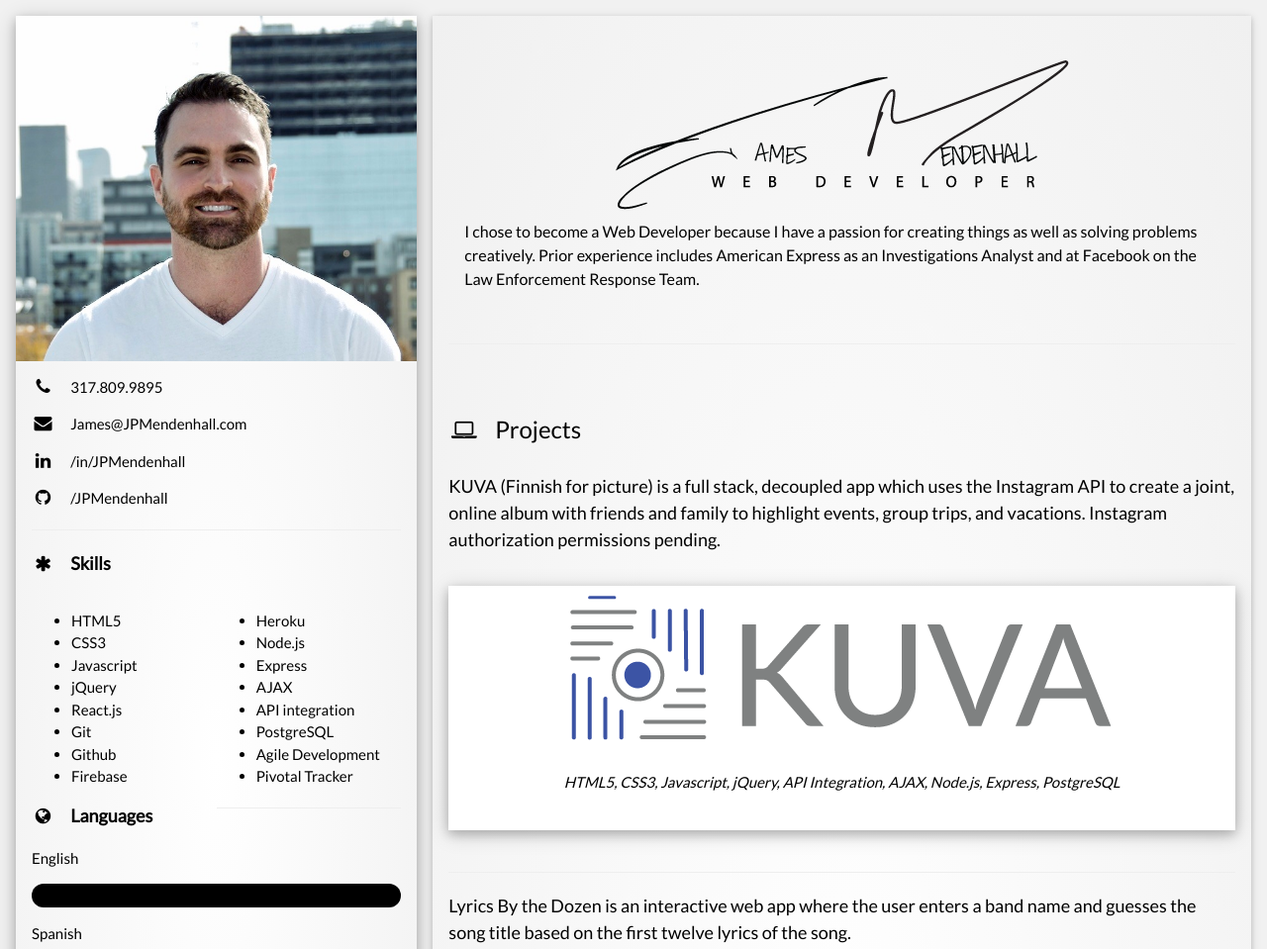
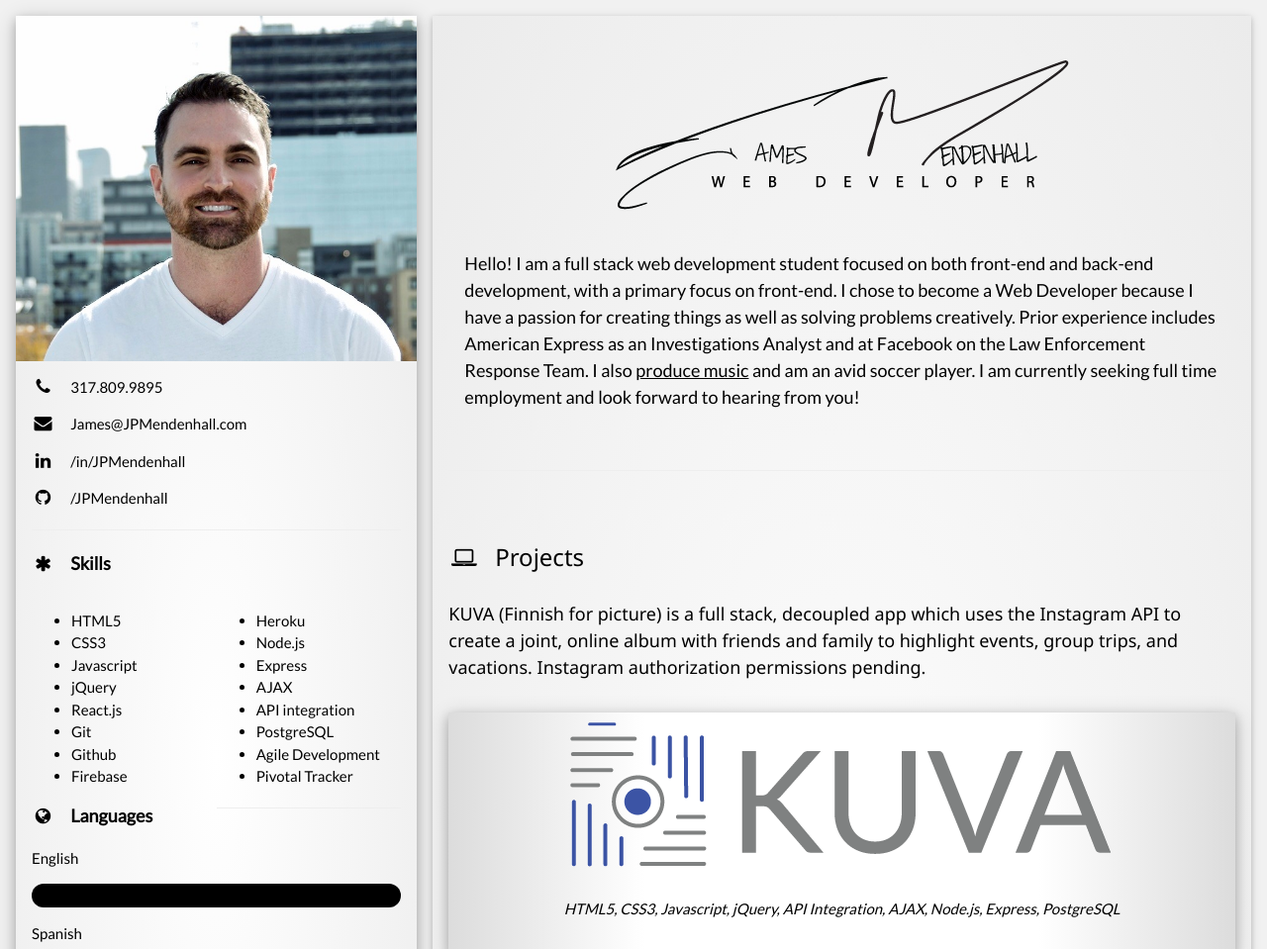
Before and after one commit to JPMendenhall/Personal-Portfolio, a plain HTML site: page index.html in a window 1280 px wide. Shown: the top 959 px of the page at 99% size. Drawn offline with nearby package versions, Linux system fonts and the light colour scheme.

Commit message:
Adjusted styling components

```diff
--- a/index.html
+++ b/index.html
@@ -113,9 +113,12 @@
             <div>
               <img class="signature" src="signatureblack.png" />
             </div>
-            <h6>
-              I chose to become a Web Developer because I have a passion for creating things as well as solving problems creatively. Prior experience includes American Express as an Investigations Analyst and at Facebook on the Law Enforcement Response Team.
-            </h6>
+            <br />
+            <p class="bioFont">
+              Hello! I am a full stack web development student focused on both front-end and back-end development, with a primary focus on front-end. I chose to become a Web Developer because I have a passion for creating things as well as solving problems creatively.
+              Prior experience includes American Express as an Investigations Analyst and at Facebook on the Law Enforcement Response Team. I also <a href="https://www.soundcloud.com/liquidlines" target="_blank">produce music</a> and am
+              an avid soccer player. I am currently seeking full time employment and look forward to hearing from you!
+            </p>
           </div>
           <br />
           <hr /><br />
@@ -126,7 +129,7 @@
           <br />
           <div class="removeUnderline">
             <a href="https://kuva.fun" target="_blank">
-              <div class="w3-display-container w3-hover-opacity w3-center w3-card-4 bgwhite">
+              <div class="w3-display-container w3-hover-opacity w3-center w3-card-4 bgwhite gradProjects">
                 <img src="jameslogo.png" alt="Avatar">
                 <p class="removeUnderline"><i>HTML5, CSS3, Javascript, jQuery, API Integration, AJAX, Node.js, Express, PostgreSQL</i></p>
                 <br />
@@ -141,7 +144,7 @@
           <br />
           <div class="removeUnderline">
             <a href="https://lyricsbythedozen.com" target="_blank">
-              <div class="w3-display-container w3-hover-opacity w3-center w3-card-4 bgwhite">
+              <div class="w3-display-container w3-hover-opacity w3-center w3-card-4 bgwhite gradProjects">
                 <img src="lyrics-logo.png" alt="Avatar">
 
                 <p class="removeUnderline"><i>HTML5, CSS3, Javascript, jQuery, API Integration, AJAX</i></p>
--- a/style.css
+++ b/style.css
@@ -1,4 +1,4 @@
-html, body, h1, h2, h3, h4, h5, h6 {
+* {
   font-family: 'Lato', sans-serif;
 }
 
@@ -18,13 +18,24 @@ html, body, h1, h2, h3, h4, h5, h6 {
 }
 
 .grad {
-  background: -webkit-radial-gradient(white, rgb(240, 240, 240));
+  background: -webkit-radial-gradient(white, rgb(235, 235, 235));
   /* Safari 5.1- 6.0 */
-  background: -o-radial-gradient(white, rgb(240, 240, 240));
+  background: -o-radial-gradient(white, rgb(235, 235, 235));
   /* Opera 11.6-12.0 */
-  background: -moz-radial-gradient(white, rgb(240, 240, 240));
+  background: -moz-radial-gradient(white, rgb(235, 235, 235));
   /* Firefox 3.6-15 */
-  background: radial-gradient(white, rgb(240, 240, 240));
+  background: radial-gradient(white, rgb(235, 235, 235));
+  /* Standard syntax */
+}
+
+.gradProjects {
+  background: -webkit-linear-gradient(to right, rgb(220, 220, 220), white, white, white, rgb(220, 220, 220));
+  /* Safari 5.1- 6.0 */
+  background: -o-linear-gradient(to right, rgb(220, 220, 220), white, white, white, rgb(220, 220, 220));
+  /* Opera 11.6-12.0 */
+  background: -moz-linear-gradient(to right, rgb(220, 220, 220), white, white, white, rgb(220, 220, 220));
+  /* Firefox 3.6-15 */
+  background: linear-gradient(to right, rgb(220, 220, 220), white, white, white, rgb(220, 220, 220));
   /* Standard syntax */
 }
 
@@ -40,3 +51,7 @@ img {
   max-width: 100%;
   height: auto;
 }
+
+.bioFont {
+  font-size: 18px;
+}
```
